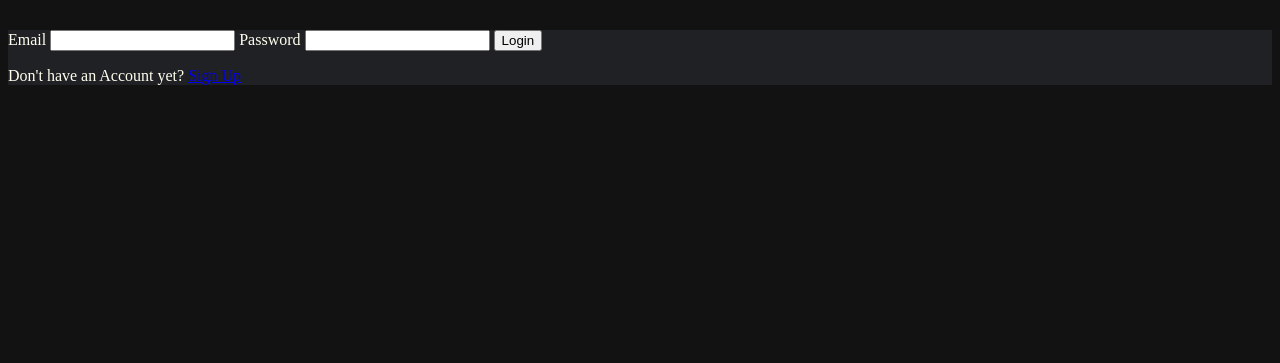
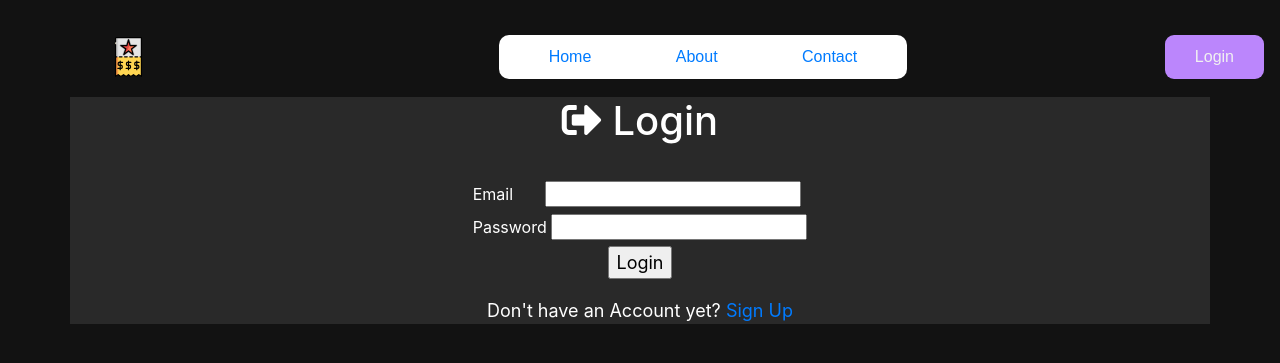
Before and after one commit to rushilg13/CouponShare, a Flask app: page /login in a window 1280 px wide. Shown: the top 363 px of the page. Run offline with Flask 2, Linux system fonts and the light colour scheme; parts of the project's set-up code (start-up, migrations or seed data) failed here and were passed over; some libraries are stand-ins or nearby versions.

Commit message:
Updated UI

```diff
--- a/templates/login.html
+++ b/templates/login.html
@@ -1,19 +1,111 @@
 <html lang="en">
 <head>
     <link rel="shortcut icon" type="image/jpg" href="../static/blue.jpg"/>
-    <link type="text/css" rel="stylesheet" href="{{url_for('static', filename='style.css')}}"/>
+    <link rel="stylesheet" href="https://pro.fontawesome.com/releases/v5.10.0/css/all.css" integrity="sha384-AYmEC3Yw5cVb3ZcuHtOA93w35dYTsvhLPVnYs9eStHfGJvOvKxVfELGroGkvsg+p" crossorigin="anonymous"/>
+    <link rel="stylesheet" href="https://stackpath.bootstrapcdn.com/bootstrap/4.3.1/css/bootstrap.min.css" />
 </head>
 
+<style>
+
+.navbar {
+  padding-top: 25px;
+  font-family: "Quicksand", sans-serif;
+  display: flex;
+}
+
+ul {
+  list-style-type: none;
+  margin: 0;
+  padding: 0;
+}
+
+li {
+  display: inline;
+  padding: 40px;
+  list-style: none;
+}
+
+.midnav {
+    margin: 10px;
+    padding: 10px;
+    background-image: linear-gradient(white, white);
+    border-radius: 10px;
+    }
+
+.btnlogin {
+  color: #f1f1f1;
+  border-style: none;
+  border-radius: 9px;
+  padding-left: 30px;
+  padding-right: 30px;
+  padding-top: 10px;
+  padding-bottom: 10px;
+  background-color: #BB86FC;
+  font-family: "Quicksand", sans-serif;
+}
+footer {
+    text-align: center;
+}
+
+body{
+      background-color: #121212;
+  }
+
+.container {
+  color: white;
+  background-color: #292929;
+  text-align: center;
+  font-size: large;
+}
+</style>
 
 <body>
+  <nav class="navbar">
+    <div>
+      <a href="#"><img class="imgabout image-logo" src='../static/logo.svg' width="225" height="40" alt="Logo" /></a>
+    </div>
+    <div class="midnav">
+        <ul>
+            <li>
+                <a href="/">Home</a>
+            </li>
+            <li>
+                <a href="/About">About</a>
+            </li>
+            <li>
+                <a href="/contact">Contact</a>
+            </li>
+          </ul>
+    </div>
+    <div>
+        <a href='/login'>
+        <button class="btnlogin">
+            Login
+        </button>
+      </a>
+    </div>
+</nav>
+
     <div class="container">
+      <h1 style="text-align: center;"> <i class="fas fa-sign-out-alt"></i> Login</h1> <br>
         <form action="{{ url_for('login') }}" method="POST" id="form2">
             {{ form_login.csrf_token }}
 
-            <label for="textbox3">Email</label>
-            {{ form_login.email }}
-            <label for="textbox4">Password</label>
-            {{ form_login.pass1 }}
+            <table style="color: white; margin-left: auto; margin-right: auto;">
+              <tr>
+                <td>
+                  <label for="textbox3">Email</label> &nbsp;&nbsp;&nbsp;&nbsp;&nbsp;
+                  {{ form_login.email }}
+                </td>
+              </tr>
+              <tr>
+                <td>
+                  <label for="textbox4">Password</label>
+                  {{ form_login.pass1 }}
+                </td>
+              </tr>
+            </table>
+
 
             {{form_login.sub}}
 
```
